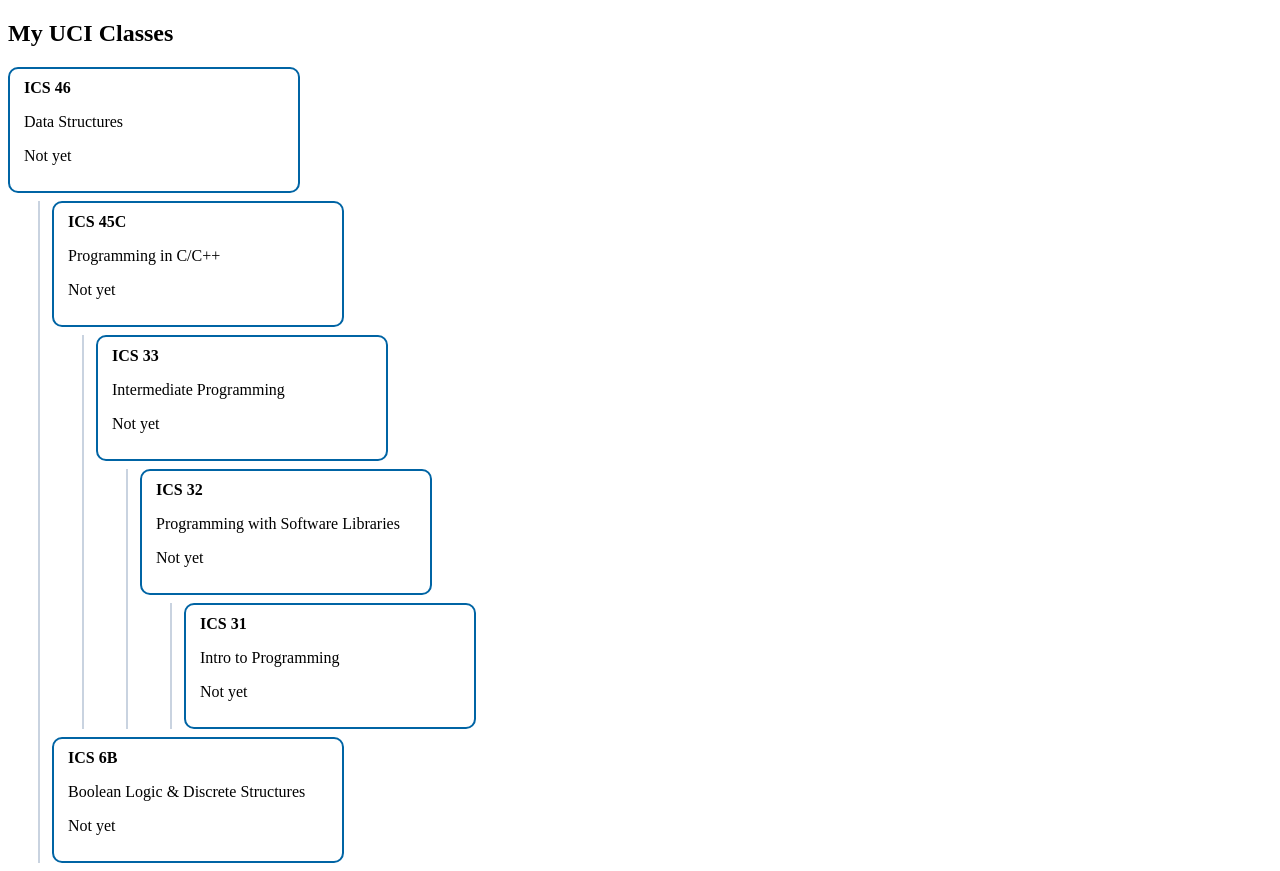
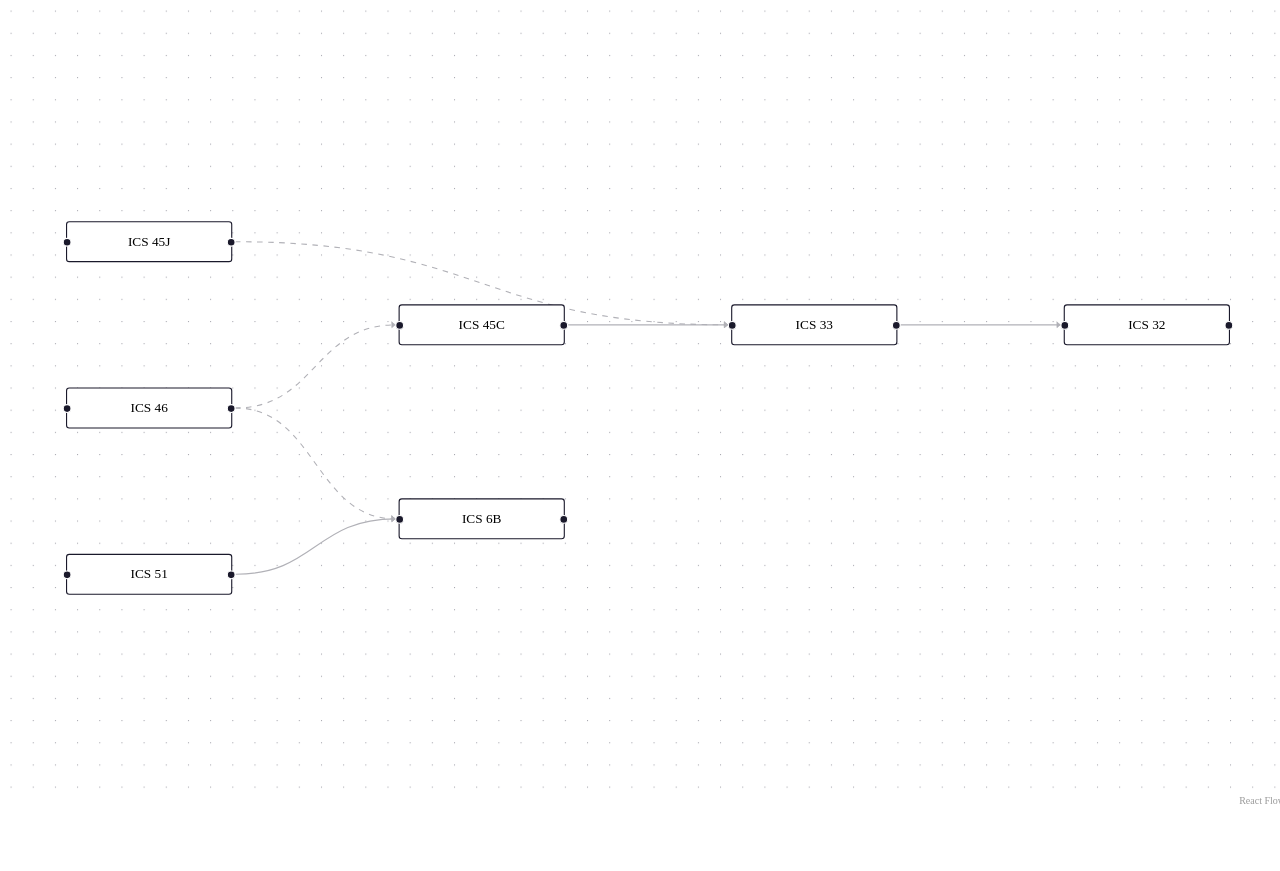
Before and after one commit to Orbit274/AntIEligible, a React (Vite) app in the folder frontend/: page / in a window 1280 px wide. After the commit the page ends 816 px from the top, so only its background shows below. Built offline with nearby package versions, Linux system fonts and the light colour scheme.

Commit message:
Restored the background. Introduced positional boxes that enable drag. animated arrows

```diff
--- a/frontend/package.json
+++ b/frontend/package.json
@@ -10,6 +10,7 @@
     "preview": "vite preview"
   },
   "dependencies": {
+    "@xyflow/react": "^12.12.0",
     "react": "^19.2.8",
     "react-dom": "^19.2.8"
   },
--- a/frontend/src/App.css
+++ b/frontend/src/App.css
@@ -1,4 +1,5 @@
 .class-card {
+
   border: 2px solid #0064a4;
   border-radius: 10px;
   padding: 10px 14px;
@@ -19,5 +20,15 @@
 .prereqs{
   margin-left: 30px;
   border-left: 2px solid #c9d3e0;
-  padding-left: 12px;
+  padding-left: 30px;
 }
+
+.react-flow__node.completed {
+  border-color: #2e8b57;
+  background-color: #e8f6ee;
+}
+
+.react-flow__node.in-progress {
+  border-color: #d4a017;
+  background-color: #fff6db;
+}
--- a/frontend/src/App.jsx
+++ b/frontend/src/App.jsx
@@ -1,57 +1,75 @@
+import { ReactFlow, Background, MarkerType, useNodesState } from "@xyflow/react";
+import "@xyflow/react/dist/style.css";
 import "./App.css";
 
-import { useState } from "react";
+// Makes one box, so we don't repeat the same fields for every class
+function makeNode(code, x, y) {
+  return {
+    id: code,
+    position: { x: x, y: y },
+    data: { label: code },
+    className: "not-started",
+    sourcePosition: "right", // arrows leave from the right side
+    targetPosition: "left",  // arrows arrive on the left side
+  };
+}
 
+const startingNodes = [
+  // column 1: your goals
+  makeNode("ICS 45J", 0, 0),
+  makeNode("ICS 46", 0, 150),
+  makeNode("ICS 51", 0, 300),
 
-const classes = {
-  "ICS 31":  { name: "Intro to Programming", prereqs: [] },
-  "ICS 32":  { name: "Programming with Software Libraries", prereqs: ["ICS 31"] },
-  "ICS 33":  { name: "Intermediate Programming", prereqs: ["ICS 32"] },
-  "ICS 45C": { name: "Programming in C/C++", prereqs: ["ICS 33"] },
-  "ICS 6B":  { name: "Boolean Logic & Discrete Structures", prereqs: [] },
-  "ICS 46":  { name: "Data Structures", prereqs: ["ICS 45C", "ICS 6B"] },
-};
+  // column 2
+  makeNode("ICS 45C", 300, 75),
+  makeNode("ICS 6B", 300, 250),
 
-function ClassCard(props){
+  // column 3
+  makeNode("ICS 33", 600, 75),
 
-  const [status, setStatus] = useState("not-started");
-  const info = classes[props.code];
+  // column 4
+  makeNode("ICS 32", 900, 75),
+];
 
-  function nextStatus(){
-    if(status == "not-started"){
-      setStatus("in-progress");
-    } else if (status == "in-progress"){
-      setStatus("completed");
-    } else{
-      setStatus("not-started");
-    }
+const edges = [
+  { id: "45J-33", source: "ICS 45J", target: "ICS 33", animated: true},
+  { id: "46-45C", source: "ICS 46", target: "ICS 45C", animated: true},
+  { id: "46-6B", source: "ICS 46", target: "ICS 6B", animated: true },
+  { id: "51-6B", source: "ICS 51", target: "ICS 6B", animated: false},
+  { id: "45C-33", source: "ICS 45C", target: "ICS 33", animated: false },
+  { id: "33-32", source: "ICS 33", target: "ICS 32", animated: false },
+];
+
+function nextStatus(status) {
+  if (status === "not-started") return "in-progress";
+  if (status === "in-progress") return "completed";
+  return "not-started";
+}
+
+export default function App() {
+  const [nodes, setNodes, onNodesChange] = useNodesState(startingNodes);
+
+  function handleNodeClick(event, clickedNode) {
+    setNodes(
+      nodes.map((n) => {
+        if (n.id !== clickedNode.id) return n;
+        return { ...n, className: nextStatus(n.className) };
+      })
+    );
   }
 
-  let label = "Not yet";
-  if(status == "in-progress") label = "In progress";
-  if(status == "completed") label = "Completed";
-
-
   return (
-    <div>
-      <div className={"class-card " + status} onClick={nextStatus}>
-        <strong>{props.code}</strong>
-        <p>{info.name}</p>
-        <p>{label}</p>
-      </div>
-
-      <div className="prereqs">
-        {info.prereqs.map((p) => (<ClassCard key={p} code = {p}/>))}
-      </div>
+    <div style={{ width: "100vw", height: "100vh" }}>
+      <ReactFlow
+        nodes={nodes}
+        edges={edges}
+        onNodesChange={onNodesChange}
+        onNodeClick={handleNodeClick}
+        defaultEdgeOptions={{ markerEnd: { type: MarkerType.ArrowClosed } }}
+        fitView
+      >
+        <Background />
+      </ReactFlow>
     </div>
   );
 }
-
-export default function App() {
-  return (
-    <div>
-      <h2>My UCI Classes</h2>
-      <ClassCard code = "ICS 46" />
-    </div>
-  );
-}
```
Also changed, not shown: frontend/src/OldApp.jsx (added, +57 -0 lines), 2 other files (tests, documents, lock files or other folders).
